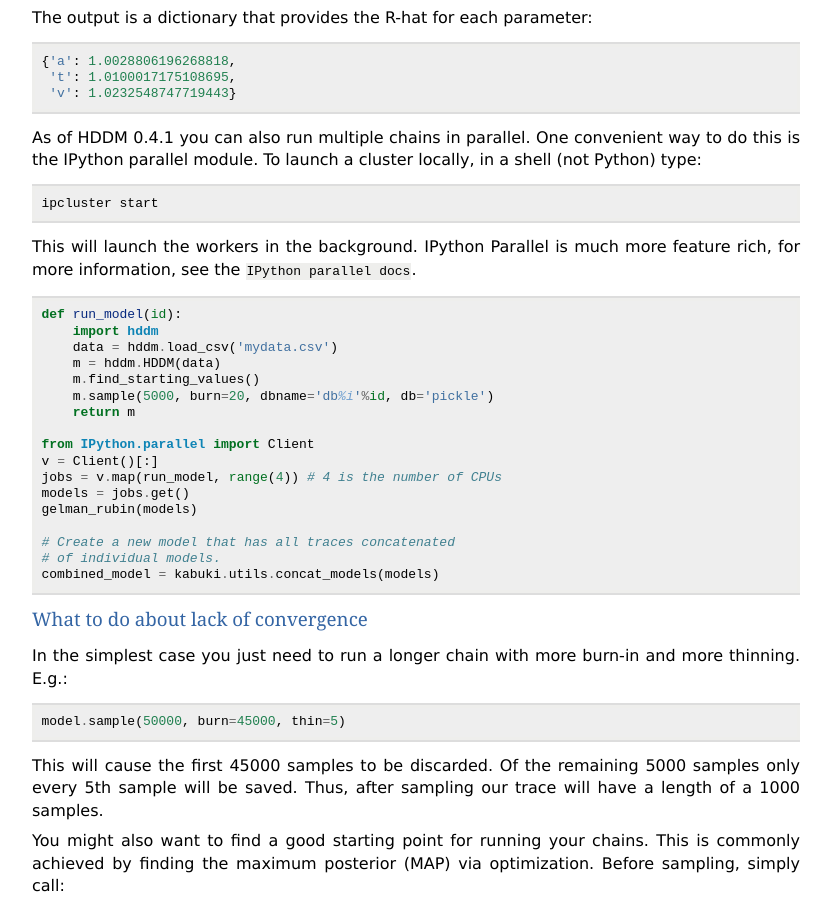
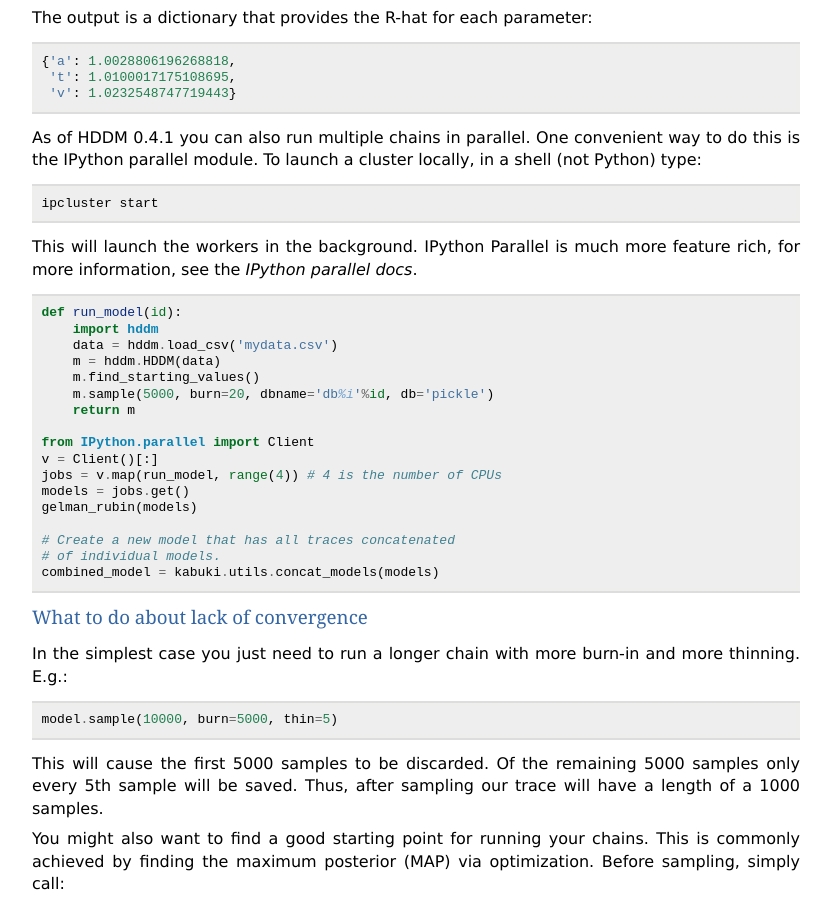
Before and after one commit to hddm-devs/hddm, a Sphinx documentation site: the page built from docs/source/howto.rst, in a window 1280 px wide and 900 px high, scrolled down 5042 px. Shown: the whole window, without its empty margins (48-880 px from the left). Built offline with Sphinx 7.4.7, drawn with Linux system fonts in a browser that asks for light colours.

Commit message:
DOC: More howto fixes.

```diff
--- a/docs/source/howto.rst
+++ b/docs/source/howto.rst
@@ -279,8 +279,8 @@ cluster locally, in a shell (not Python) type::
     ipcluster start
 
 This will launch the workers in the background. IPython Parallel is
-much more feature rich, for more information, see the ``IPython
-parallel docs``.
+much more feature rich, for more information, see the `IPython
+parallel docs`.
 
 ::
 
@@ -311,9 +311,9 @@ burn-in and more thinning. E.g.:
 
 ::
 
-    model.sample(50000, burn=45000, thin=5)
+    model.sample(10000, burn=5000, thin=5)
 
-This will cause the first 45000 samples to be discarded. Of the
+This will cause the first 5000 samples to be discarded. Of the
 remaining 5000 samples only every 5th sample will be saved. Thus,
 after sampling our trace will have a length of a 1000 samples.
 
```
